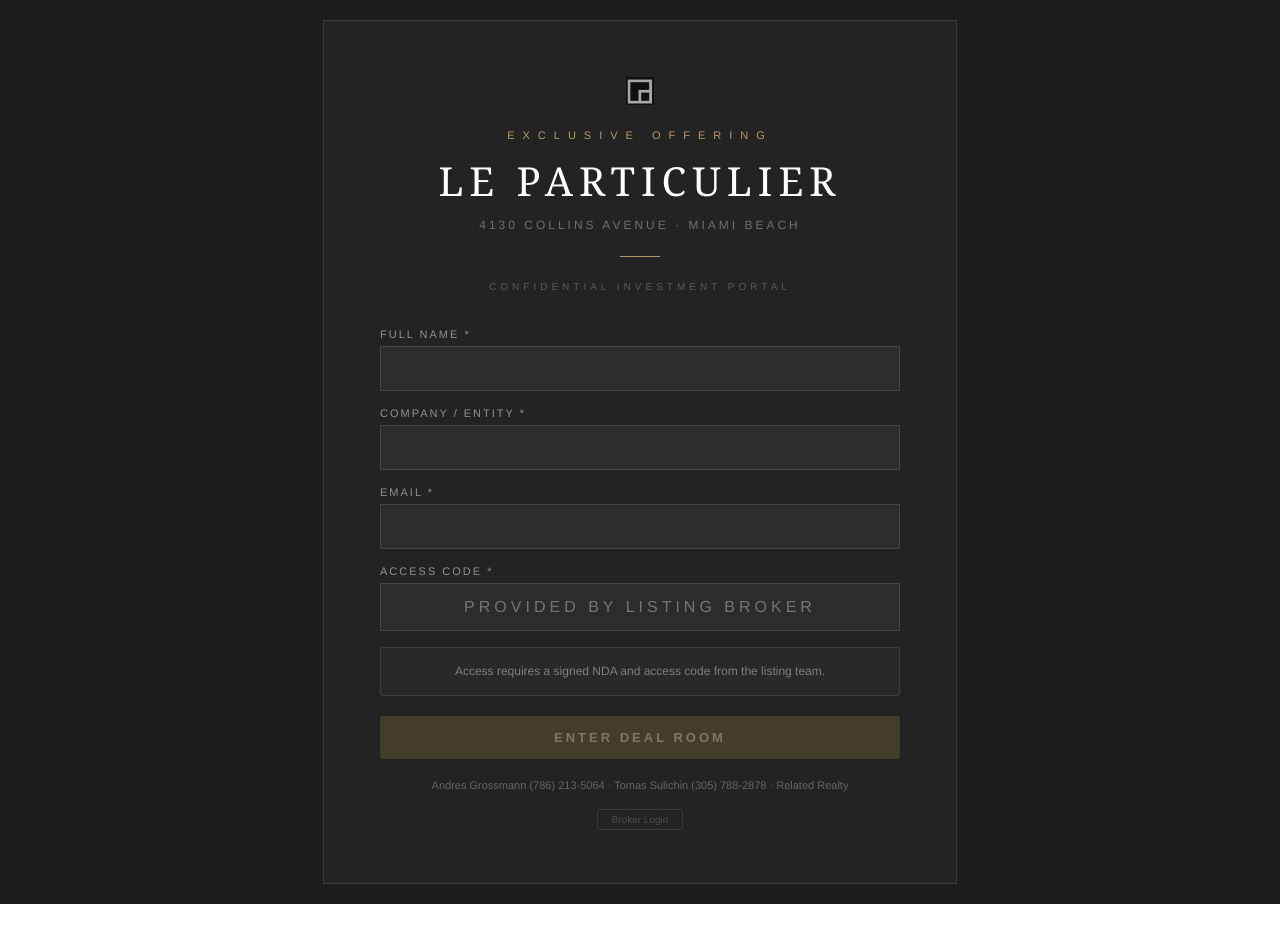
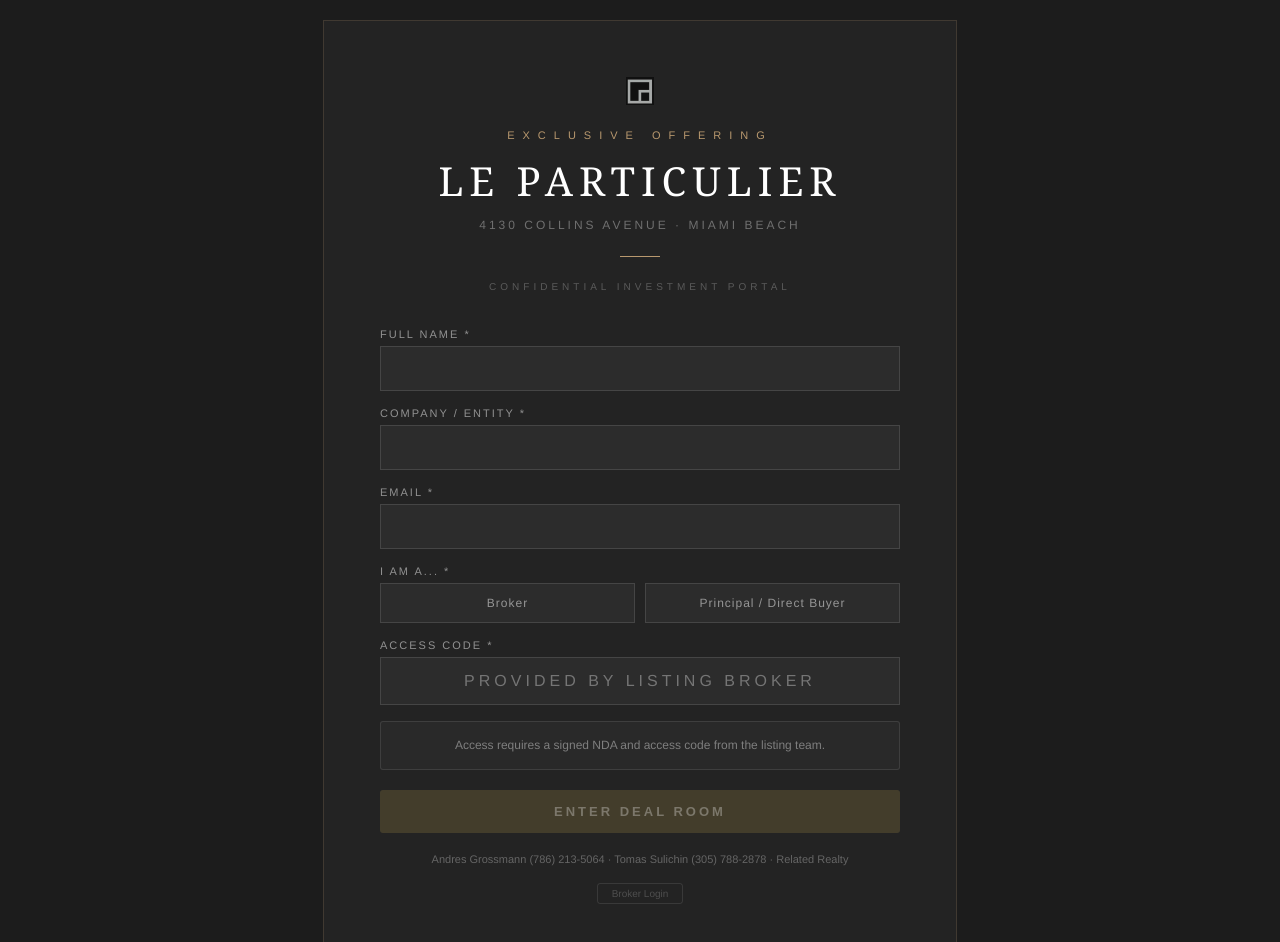
Before and after one commit to andresgrossmann/lp-dealroom, a React (Vite) app: page / in a window 1280 px wide. Shown: the top 942 px of the page. Before the commit the page ends 904 px from the top, so only its background shows below. Built offline with nearby package versions, Linux system fonts and the light colour scheme.

Commit message:
Update App.jsx

```diff
--- a/src/App.jsx
+++ b/src/App.jsx
@@ -69,13 +69,14 @@ function AccessGate({ onAccept }) {
   const [name, setName] = useState("");
   const [company, setCompany] = useState("");
   const [email, setEmail] = useState("");
+  const [role, setRole] = useState("");
   const [code, setCode] = useState("");
   const [error, setError] = useState("");
   const [showAdminLogin, setShowAdminLogin] = useState(false);
   const [adminPin, setAdminPin] = useState("");
 
   const ACCESS_CODE = "LP4130";
-  const valid = name && company && email && code;
+  const valid = name && company && email && role && code;
 
   const handleEnter = () => {
     if (!valid) return;
@@ -87,10 +88,10 @@ function AccessGate({ onAccept }) {
     try {
       fetch(API_URL, {
         method: "POST",
-        body: JSON.stringify({ action: "logVisitor", name, company, email, date: new Date().toLocaleString("en-US", { timeZone: "America/New_York" }) }),
+        body: JSON.stringify({ action: "logVisitor", name, company, email, role, date: new Date().toLocaleString("en-US", { timeZone: "America/New_York" }) }),
       });
     } catch(e) {}
-    onAccept({ name, company, email, broker: "" });
+    onAccept({ name, company, email, role, broker: "" });
   };
 
   const inputStyle = { width: "100%", padding: "14px 16px", background: "rgba(255,255,255,0.04)", border: "1px solid rgba(255,255,255,0.12)", borderRadius: 0, color: "#fff", fontSize: 13, outline: "none", fontFamily: FONT, boxSizing: "border-box", letterSpacing: 0.5, transition: "border-color 0.3s", };
@@ -115,6 +116,18 @@ function AccessGate({ onAccept }) {
               <input type={type} value={val} onChange={(e) => { setter(e.target.value); setError(""); }} style={inputStyle} />
             </div>
           ))}
+
+          <div>
+            <label style={{ fontSize: 11, color: "rgba(255,255,255,0.5)", letterSpacing: 2, textTransform: "uppercase", display: "block", marginBottom: 6 }}>I am a... *</label>
+            <div style={{ display: "flex", gap: 10 }}>
+              {["Broker", "Principal / Direct Buyer"].map((r) => (
+                <button key={r} onClick={() => { setRole(r); setError(""); }}
+                  style={{ flex: 1, padding: "12px 16px", background: role === r ? "rgba(184,152,110,0.15)" : "rgba(255,255,255,0.04)", border: role === r ? "1px solid " + ACCENT : "1px solid rgba(255,255,255,0.12)", color: role === r ? ACCENT : "rgba(255,255,255,0.5)", fontSize: 12, fontWeight: role === r ? 600 : 400, letterSpacing: 1, cursor: "pointer", fontFamily: FONT, transition: "all 0.3s" }}>
+                  {r}
+                </button>
+              ))}
+            </div>
+          </div>
 
           <div>
             <label style={{ fontSize: 11, color: "rgba(255,255,255,0.5)", letterSpacing: 2, textTransform: "uppercase", display: "block", marginBottom: 6 }}>Access Code *</label>
@@ -1108,6 +1121,7 @@ function VisitorLog() {
                 <th style={{ padding: "10px 16px", textAlign: "left", fontWeight: 600, fontSize: 11, letterSpacing: 1 }}>NAME</th>
                 <th style={{ padding: "10px 16px", textAlign: "left", fontWeight: 600, fontSize: 11, letterSpacing: 1 }}>COMPANY</th>
                 <th style={{ padding: "10px 16px", textAlign: "left", fontWeight: 600, fontSize: 11, letterSpacing: 1 }}>EMAIL</th>
+                <th style={{ padding: "10px 16px", textAlign: "left", fontWeight: 600, fontSize: 11, letterSpacing: 1 }}>ROLE</th>
                 <th style={{ padding: "10px 16px", textAlign: "left", fontWeight: 600, fontSize: 11, letterSpacing: 1 }}>DATE</th>
                 <th style={{ padding: "10px 8px", textAlign: "center", fontWeight: 600, fontSize: 11, letterSpacing: 1, width: 60 }}></th>
               </tr>
@@ -1118,6 +1132,7 @@ function VisitorLog() {
                   <td style={{ padding: "10px 16px", fontWeight: 600, color: NAVY }}>{e.name}</td>
                   <td style={{ padding: "10px 16px", color: DARK }}>{e.company}</td>
                   <td style={{ padding: "10px 16px", color: DARK }}>{e.email}</td>
+                  <td style={{ padding: "10px 16px" }}><span style={{ padding: "3px 10px", borderRadius: 3, fontSize: 11, fontWeight: 600, letterSpacing: 1, background: e.role === "Broker" ? "rgba(184,152,110,0.12)" : "rgba(46,125,50,0.1)", color: e.role === "Broker" ? ACCENT : "#2E7D32" }}>{e.role || "—"}</span></td>
                   <td style={{ padding: "10px 16px", color: "#888", fontSize: 12 }}>{e.date}</td>
                   <td style={{ padding: "10px 8px", textAlign: "center" }}>
                     <button onClick={() => deleteEntry(e)}
```
